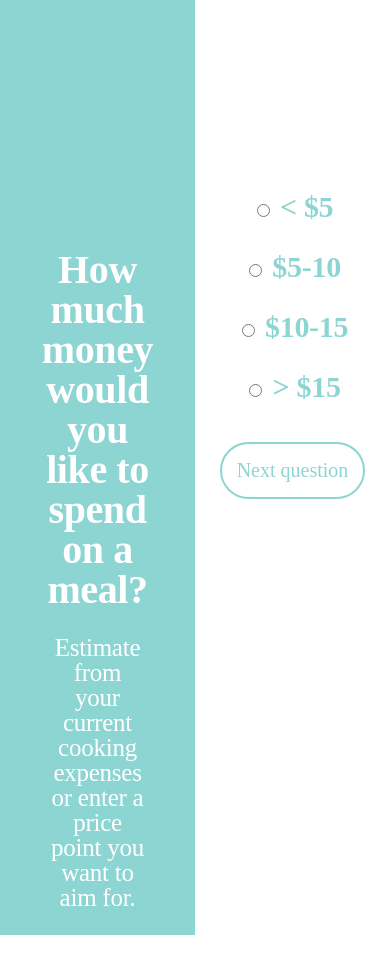
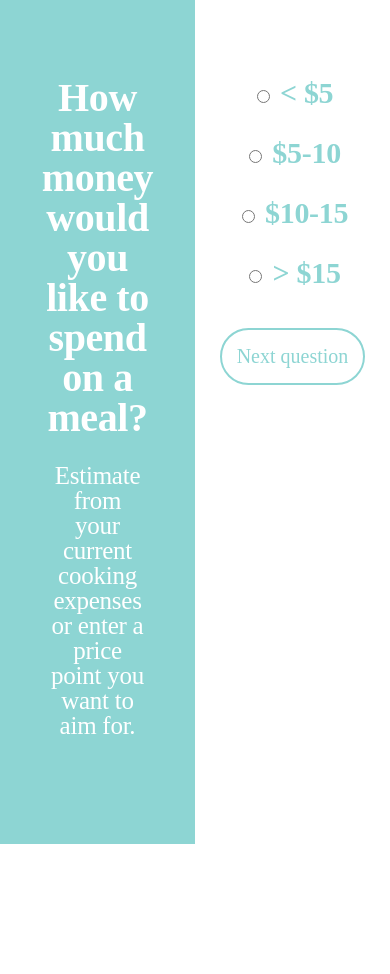
Before and after one commit to bstanfield/mealplanner, a React (Create React App) app: page /survey in a window 390 px wide. After the commit the page ends 884 px from the top, so only its background shows below. Built offline with nearby package versions, Linux system fonts and the light colour scheme; a web font is replaced by a local one.

Commit message:
Update text centering and tablet display

```diff
--- a/src/components/Survey.js
+++ b/src/components/Survey.js
@@ -125,9 +125,10 @@ class Survey extends Component {
   renderSurveyQuestion = (question) => (
     <div className="questionrow">
       <div className="questioncolumn qc">
-      <h3>{question.q}</h3>
+        <h3>{question.q}</h3>
         <p>{question.desc}</p>
       </div>
+
       <div className="questioncolumn">
         <form>
          {question.options.map((option) => (
@@ -141,8 +142,8 @@ class Survey extends Component {
             />
             {` ${option.label}`}
             <br /><br />
-          </label>
-          )
+            </label>
+            )
           )}
         </form>
         {
@@ -158,9 +159,8 @@ class Survey extends Component {
             </div>
             )
         }
-        </div>
-
-        </div>
+      </div>
+    </div>
 
 
 
@@ -190,10 +190,7 @@ class Survey extends Component {
 
     return(
       <div className="surveycontainer">
-      <div className="survey-header">
        { this.renderSurveyQuestion(this.state.questions[this.state.index]) }
-      </div>
-
       </div>
     )
   }
--- a/src/survey.scss
+++ b/src/survey.scss
@@ -1,18 +1,15 @@
 @import './variables.scss';
 
-// Survey
 body {
   overflow: hidden;
 }
-.survey-header {
+
+.surveycontainer {
+  margin: 0;
   h1, h2 {
     text-align: center;
   }
 }
-
-.surveycontainer {
-  margin: 0;
-  }
 
 .qc {
   background: #8dd5d3;
@@ -34,7 +31,6 @@ body {
   font-family: $font-family;
   font-size: 25px;
   font-weight: 500;
-  font-style: normal;
   text-transform: none;
   letter-spacing: -.01em;
   line-height: 1em;
@@ -47,7 +43,6 @@ body {
   font-family: $font-family;
   font-size: 45px;
   font-weight: 500;
-  font-style: normal;
   text-transform: none;
   letter-spacing: -.01em;
   line-height: 1em;
@@ -72,7 +67,10 @@ input:focus::-webkit-input-placeholder {
 }
 
 .questioncolumn h3 {
-  margin-top: 250px;
+  //FIXME:
+  // margin-top: 250px;
+  margin-top: 40%;
+
   font-style: normal;
   font-family: futura-pt;
   font-size: 40px;
@@ -104,7 +102,7 @@ input:focus::-webkit-input-placeholder {
 
 .questioncolumn form {
   //FIXME:
-  //margin-top: 250px;
+  margin-top: 30%;
 
   font-style: normal;
   font-family: futura-pt;
@@ -118,16 +116,25 @@ input:focus::-webkit-input-placeholder {
   text-align: center;
   margin-left: 40px;
   margin-right: 40px;
-}
 
-.questionrow:after {
-  content: "";
-  display: table;
-  clear: both;
 }
 
 .questionrow {
   min-height: 100vh;
-  display: flex;
-  align-items: center;
 }
+//
+// .btn {
+//   margin-bottom: 50%;
+// }
+// // .questionrow:after {
+// //   content: "";
+// //   display: table;
+// //   clear: both;
+// // }
+
+@media(max-width: 992px) {
+  .questioncolumn form {
+    //FIXME:
+    margin-top: 40%;
+  }
+}
```
